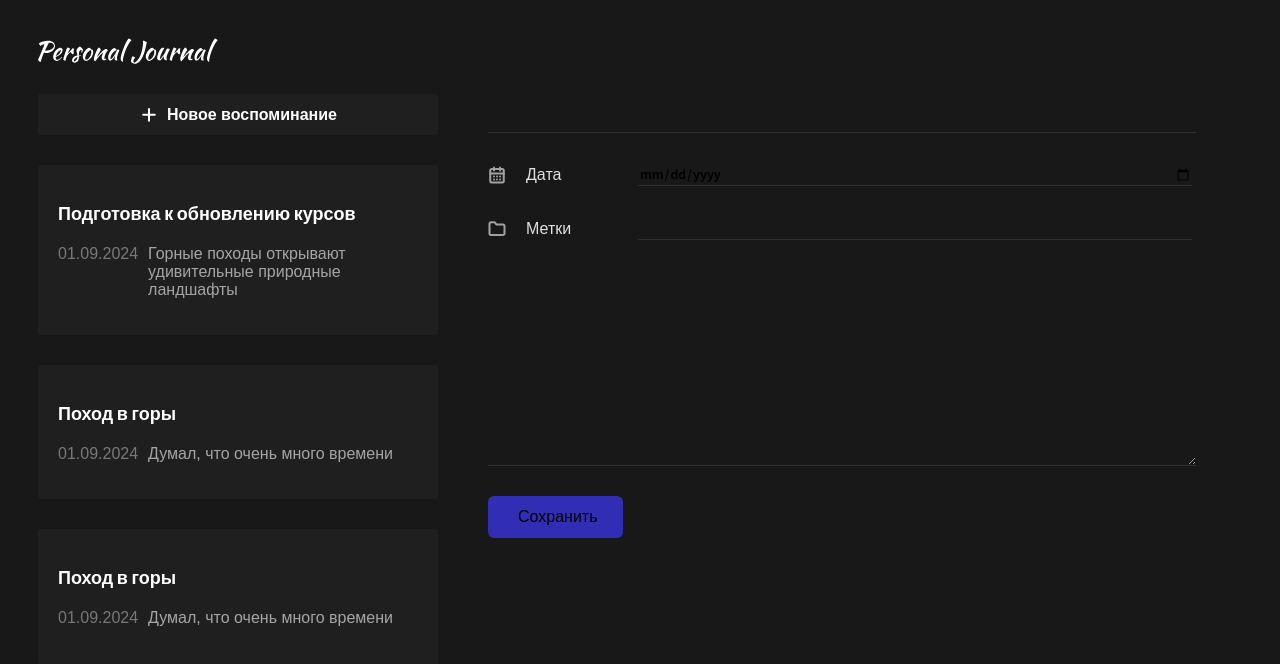
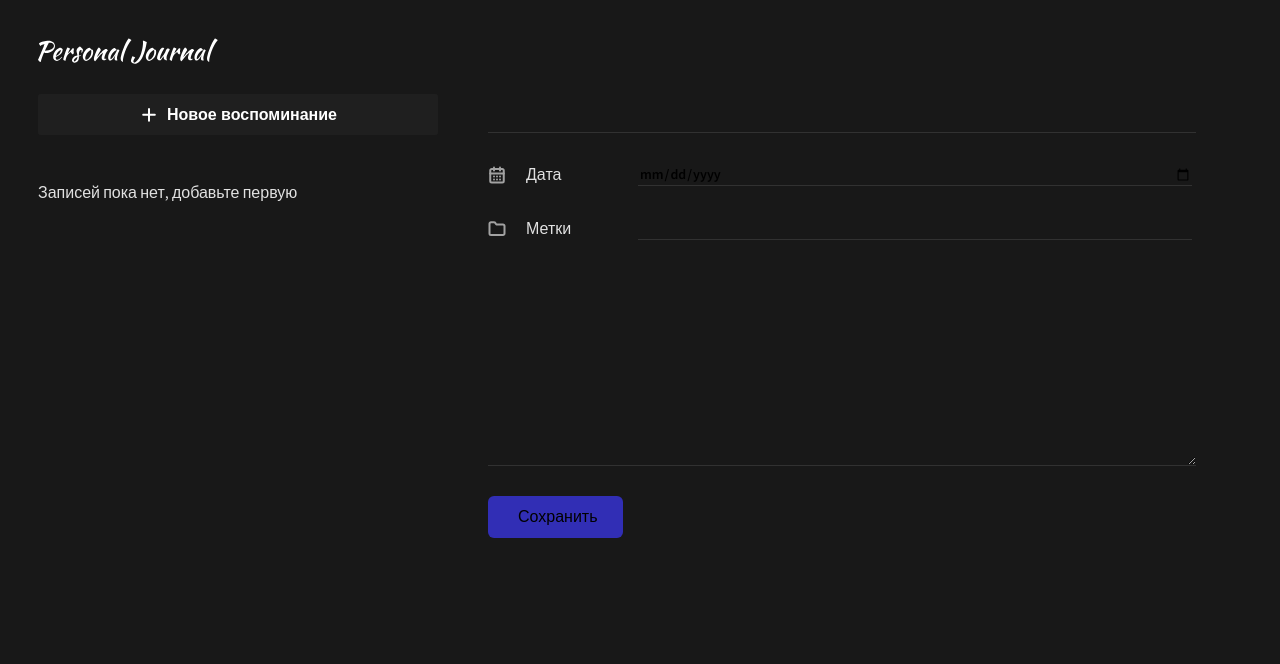
Before and after one commit to Dmitry-Gans/Journal_memory, a React (Vite) app in the folder application_1/: page / in a window 1280 px wide. Shown: the top 664 px of the page. Built offline with nearby package versions, Linux system fonts and the light colour scheme.

Commit message:
[+] Добавил юс эффект для загрузки и сохранения в локальное хранилище

```diff
--- a/application_1/src/App.jsx
+++ b/application_1/src/App.jsx
@@ -5,31 +5,46 @@
 import JournalAddButton from './components/JournalAddButton/JournalAddButton';
 import JournalList from './components/JournalList/JournalList';
 import JournalForm from './components/JournalForm/JournalForm';
-import { useState } from 'react';
+import { useEffect, useState } from 'react';
 
 function App() {
-	const INITIAL_DATA = [
-		{
-			id: 1,
-			title: 'Подготовка к обновлению курсов',
-			date: new Date(),
-			text: 'Горные походы открывают удивительные природные ландшафты'
-		},
-		{
-			id: 2,
-			title: 'Поход в горы',
-			date: new Date(),
-			text: 'Думал, что очень много времени'
-		},
-		{
-			id: 3,
-			title: 'Поход в горы',
-			date: new Date(),
-			text: 'Думал, что очень много времени'
+	// const INITIAL_DATA = [
+	// {
+	// 	"id": 1,
+	// 	"title": "Подготовка к обновлению курсов",
+	// 	"date": "2024/09/13",
+	// 	"post": "Горные походы открывают удивительные природные ландшафты"
+	// },
+	// {
+	// 	"id": 2,
+	// 	"title": "Поход в горы",
+	// 	"date": "2024/09/13",
+	// 	"post": "Думал, что очень много времени"
+	// },
+	// {
+	// 	"id": 3,
+	// 	"title": "Поход в горы",
+	// 	"date": "2024/09/13",
+	// 	"post": "Думал, что очень много времени"
+	// }
+	// ];
+
+	const [items, setItems] = useState([]);
+
+	// Используем  хук, только для первого рендера
+	useEffect(() => {
+		const data = JSON.parse(localStorage.getItem('data'));
+		if (data) {
+			setItems(data.map(item => ({ ...item, date: new Date(item.date) })));
 		}
-	];
+	}, []);
 
-	const [items, setItems] = useState(INITIAL_DATA);
+	// Используем  хук c зависимостью, чтобы сохранять изменения в локальном хранилище
+	useEffect(() => {
+		if (items.length) {
+			localStorage.setItem('data', JSON.stringify(items));
+		}
+	}, [items]);
 
 	const addItem = item => {
 		// Меняю значение при помощи функции, а не на прямую через [...items, item], для избежания конфликтов в асинхроне, чтобы setItems запомниал предыдущее значение именно каждого срабатывания вызова. Счиатется более безопасным и качетсвенным способом.
@@ -38,7 +53,7 @@
 			{
 				id: oldItems.length > 0 ? Math.max(...oldItems.map(i => i.id)) + 1 : 1,
 				title: item.title,
-				text: item.text,
+				post: item.post,
 				date: new Date(item.date)
 			} //  преобразуем date в объект Date, чтобы привести формат даты к тому, который ожидается компонентом "JournalItem". Это поможет избежать ошибок, связанных с несовместимостью форматов.
 		]);
--- a/application_1/src/components/JournalItem/JournalItem.jsx
+++ b/application_1/src/components/JournalItem/JournalItem.jsx
@@ -1,5 +1,5 @@
 import './JournalItem.css';
-function JournalItem({ title, text, date }) {
+function JournalItem({ title, post, date }) {
 	const formatedDate = new Intl.DateTimeFormat('ru-RU').format(date);
 
 	return (
@@ -7,7 +7,7 @@
 			<h2 className='journal-item__header'>{title}</h2>
 			<h2 className='journal-item__body'>
 				<div className='journal-item__date'>{formatedDate}</div>
-				<div className='journal-item__text'>{text}</div>
+				<div className='journal-item__text'>{post}</div>
 			</h2>
 		</>
 	);
--- a/application_1/src/components/JournalList/JournalList.jsx
+++ b/application_1/src/components/JournalList/JournalList.jsx
@@ -21,7 +21,7 @@
 		<>
 			{items.sort(sortItems).map(item => (
 				<CardButton key={item.id}>
-					<JournalItem title={item.title} text={item.text} date={item.date} />
+					<JournalItem title={item.title} post={item.post} date={item.date} />
 				</CardButton>
 			))}
 		</>
```
